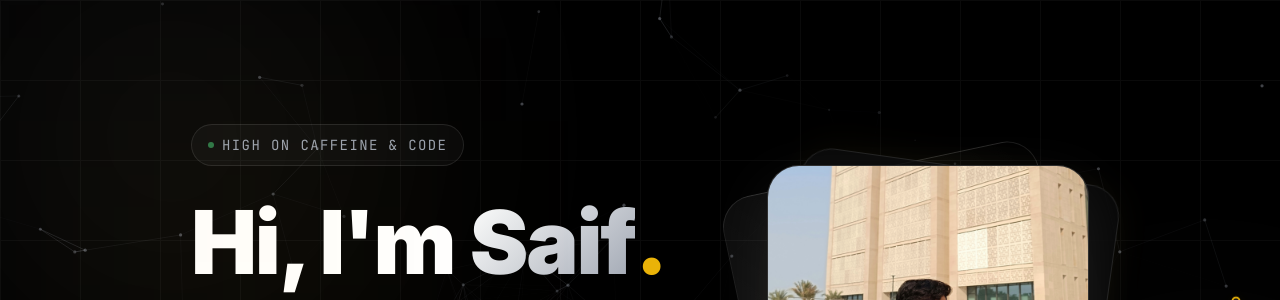
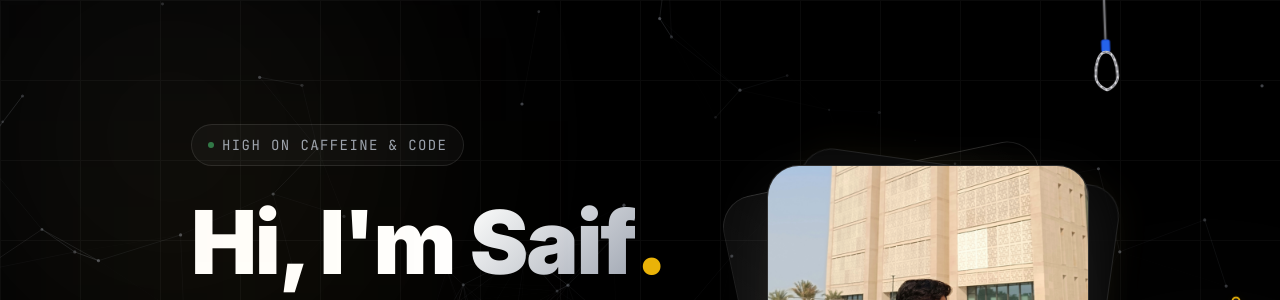
Before and after one commit to seffhunnn/Portfolio, a React (Vite) app: page / in a window 1280 px wide. Shown: the top 300 px of the page. Built offline with nearby package versions, Linux system fonts and the light colour scheme.

Commit message:
feat: add tactile pull-string easter egg redirecting to guns.lol

```diff
--- a/src/App.jsx
+++ b/src/App.jsx
@@ -11,6 +11,7 @@ import Footer from './components/Footer'
 import BackgroundParticles from './components/BackgroundParticles'
 import ScrollRevealWrapper from './components/ScrollRevealWrapper'
 import RunningLabel from './components/RunningLabel'
+import HangingHook from './components/HangingHook'
 
 export default function App() {
   useSmoothScroll()
@@ -33,6 +34,7 @@ export default function App() {
 
       <Navbar />
       <ScrollSpy />
+      <HangingHook />
       <main className="relative z-10">
         <ScrollRevealWrapper>
           <Hero />
--- /dev/null
+++ b/src/components/HangingHook.jsx
@@ -0,0 +1,139 @@
+import { useState, useEffect } from 'react'
+import { motion, useMotionValue, useTransform, animate } from 'framer-motion'
+
+export default function HangingHook() {
+  const [hovered, setHovered] = useState(false)
+  const [isDragging, setIsDragging] = useState(false)
+  const y = useMotionValue(-150)
+
+  // Calculate dynamic heights for the cord based on ring position
+  const cordHeight = useTransform(y, (latestY) => latestY + 40)
+
+  // Landing animation on mount: slide down into view
+  useEffect(() => {
+    animate(y, 40, {
+      type: 'spring',
+      stiffness: 140,
+      damping: 16,
+      mass: 0.9,
+      delay: 0.8, // delay to let initial page entrance finish
+    })
+  }, [])
+
+  const handleDragEnd = (event, info) => {
+    setIsDragging(false)
+    // If absolute pulled cable length is past 130px, trigger redirection
+    if (y.get() > 130) {
+      // 1. Release snap animation (bounces high like a rubber band back to rest position 40)
+      animate(y, 170, { duration: 0.06 }).then(() => {
+        animate(y, 40, {
+          type: 'spring',
+          stiffness: 700,
+          damping: 12,
+          mass: 0.5,
+        })
+      })
+
+      // 2. Open the guns.lol profile in a new tab
+      window.open('https://guns.lol/seffhunnn', '_blank')
+    } else {
+      // If let go early, snap back to rest position 40
+      animate(y, 40, {
+        type: 'spring',
+        stiffness: 400,
+        damping: 20,
+      })
+    }
+  }
+
+  return (
+    <motion.div
+      onMouseEnter={() => setHovered(true)}
+      onMouseLeave={() => setHovered(false)}
+      animate={isDragging ? { rotate: 0 } : { rotate: [-3.2, 3.2, -3.2] }}
+      transition={isDragging ? { duration: 0.1 } : { repeat: Infinity, duration: 8, ease: 'easeInOut' }}
+      style={{ transformOrigin: 'top center' }}
+      className={`fixed top-0 right-28 sm:right-40 z-[9999] w-8 h-8 pointer-events-none transition-transform duration-300 ease-out ${
+        hovered ? 'translate-y-1.5' : 'translate-y-0'
+      }`}
+    >
+      {/* Dynamic Dotted Pulley Cord - Steel Cable */}
+      <svg className="absolute top-0 left-0 w-8 h-[250px] overflow-visible">
+        {/* Core steel cable */}
+        <motion.line
+          x1={16}
+          y1={0}
+          x2={16}
+          y2={y}
+          stroke="#e4e4e7"
+          strokeWidth={2.5}
+          className="opacity-50"
+        />
+        {/* Helical wire pattern simulation */}
+        <motion.line
+          x1={16}
+          y1={0}
+          x2={16}
+          y2={y}
+          stroke="#71717a"
+          strokeWidth={1.5}
+          strokeDasharray="3 3"
+          className="opacity-70"
+        />
+      </svg>
+
+      {/* Pull Loop Handle - Steel Wire Loop (No Tag) */}
+      <motion.div
+        drag="y"
+        dragConstraints={{ top: 40, bottom: 180 }}
+        dragElastic={0.08}
+        dragMomentum={false}
+        style={{ y }}
+        onDragStart={() => setIsDragging(true)}
+        onDragEnd={handleDragEnd}
+        className="absolute top-0 left-0 w-8 h-16 flex items-start justify-center cursor-grab active:cursor-grabbing pointer-events-auto overflow-visible"
+      >
+        <svg viewBox="0 0 32 64" className="w-8 h-16 overflow-visible drop-shadow-[0_4px_10px_rgba(0,0,0,0.6)]">
+          {/* Blue swaged sleeve / ferrule */}
+          <rect x="12" y="0" width="8" height="12" rx="1.5" fill="#2563eb" stroke="#1d4ed8" strokeWidth="1" />
+
+          {/* Loop wire outline */}
+          <path
+            d="M 16,12 C 8,12 5,26 5,36 C 5,46 16,50 16,50 C 16,50 27,46 27,36 C 27,26 24,12 16,12 Z"
+            fill="none"
+            stroke="#e4e4e7"
+            strokeWidth="2.5"
+            strokeLinecap="round"
+          />
+          {/* Helical wire rope texture overlay */}
+          <path
+            d="M 16,12 C 8,12 5,26 5,36 C 5,46 16,50 16,50 C 16,50 27,46 27,36 C 27,26 24,12 16,12 Z"
+            fill="none"
+            stroke="#71717a"
+            strokeWidth="1.5"
+            strokeDasharray="3 3"
+            strokeLinecap="round"
+            className="opacity-80"
+          />
+        </svg>
+
+        {/* Pulse Ring Indicator */}
+        <div className="absolute top-8 left-1/2 -translate-x-1/2 w-6 h-6 rounded-full border border-white/20 animate-ping pointer-events-none opacity-20" />
+
+        {/* Tooltip */}
+        <motion.div
+          initial={{ opacity: 0, scale: 0.8, y: -10 }}
+          animate={{
+            opacity: hovered ? 1 : 0,
+            scale: hovered ? 1 : 0.8,
+            y: hovered ? 0 : -10,
+          }}
+          transition={{ duration: 0.2 }}
+          className="absolute top-16 left-1/2 -translate-x-1/2 px-2.5 py-1 rounded bg-white text-black font-mono text-[9px] font-black tracking-widest uppercase pointer-events-none whitespace-nowrap shadow-lg border border-white/10"
+        >
+          PULL ME
+        </motion.div>
+      </motion.div>
+    </motion.div>
+  )
+}
```
